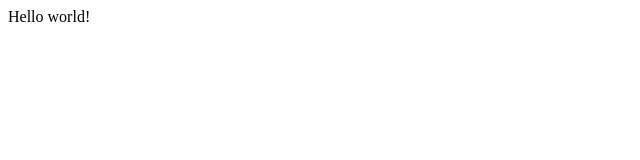
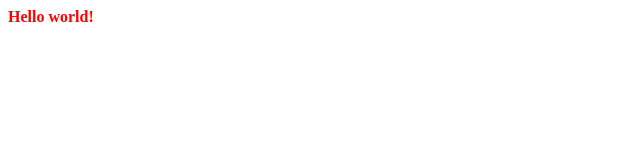
Before and after one commit to ulrichsg/adjourn, a React app: page / in a window 1280 px wide. Shown: the top 160 px of the page, without its empty margins (0-640 px from the left). Built offline with nearby package versions, Linux system fonts and the light colour scheme.

Commit message:
Add styled-components and stylelint

```diff
--- a/src/index.html
+++ b/src/index.html
@@ -6,7 +6,5 @@
 </head>
 <body>
     <div id="app"></div>
-
-    <script src="../dist/app.bundle.js"></script>
 </body>
 </html>
--- a/src/index.tsx
+++ b/src/index.tsx
@@ -1,7 +1,13 @@
 import React from 'react';
 import {render} from 'react-dom';
+import styled from 'styled-components';
+
+const Hello = styled.div`
+  font-weight: bold;
+  color: red;
+`;
 
 render(
-    <div>Hello world!</div>,
+    <Hello>Hello world!</Hello>,
     document.getElementById('app'),
 );
```
Also changed, not shown: package.json (+9 -1 lines), stylelint.config.js (added, +9 -0 lines), .babelrc, 1 other file (tests, documents, lock files or other folders).
